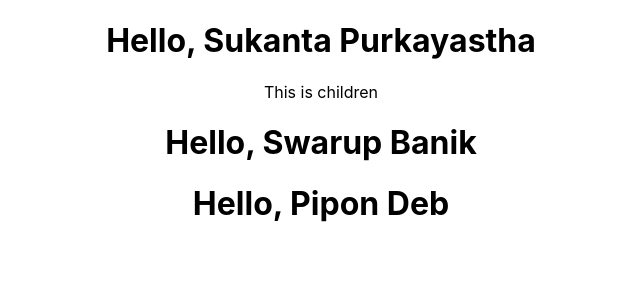
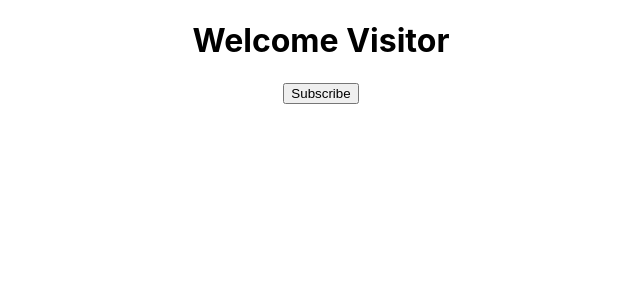
Before and after one commit to sukanta7660/react-er-kutinati, a React (Create React App) app: page / in a window 1280 px wide. Shown: the top 300 px of the page, without its empty margins (319-959 px from the left). Built offline with nearby package versions, Linux system fonts and the light colour scheme.

Commit message:
state understanding

```diff
--- a/src/App.js
+++ b/src/App.js
@@ -1,15 +1,11 @@
 import './App.css';
 
-import Greet from './components/Greet';
+import Message from "./components/Message";
 
 function App() {
   return (
     <div className="App">
-      <Greet name="Sukanta" heroName="Purkayastha">
-        <p>This is children</p>
-      </Greet>
-      <Greet name="Swarup" heroName="Banik"/>
-      <Greet name="Pipon" heroName="Deb"/>
+       <Message />
     </div>
   );
 }
--- a/src/components/Greet.js
+++ b/src/components/Greet.js
@@ -1,14 +1,16 @@
-import React from 'react';
+import React, {Component} from 'react';
 
-const Greet = props => {
+class Greet extends Component{
+    render() {
         return (
             <div>
                 <h1>
-                Hello, { props.name } { props.heroName }
+                    Hello, { this.props.name } { this.props.surName }
                 </h1>
-            { props.children }
+                { this.props.children }
             </div>
         );
-};
+    }
+}
 
 export default Greet
--- /dev/null
+++ b/src/components/Message.js
@@ -0,0 +1,30 @@
+import React, {Component} from 'react';
+
+class Message extends Component{
+    constructor() {
+        super()
+        this.state = {
+            message: 'Welcome Visitor',
+            buttonText: 'Subscribe'
+        }
+    }
+    changeMessage() {
+        this.setState({
+            message: 'Thank you for subscribing'
+        })
+    }
+    render() {
+        return (
+            <div>
+                <h1>
+                    { this.state.message }
+                </h1>
+                <button onClick={ () => this.changeMessage() }>
+                    { this.state.buttonText }
+                </button>
+            </div>
+        );
+    }
+}
+
+export default Message
```
Also changed, not shown: src/components/Hello.js (deleted, +0 -18 lines), src/components/Welcome.js (deleted, +0 -9 lines). Lines whose indentation alone changed are shown as unchanged.
